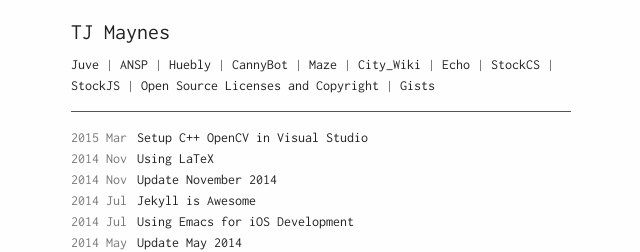
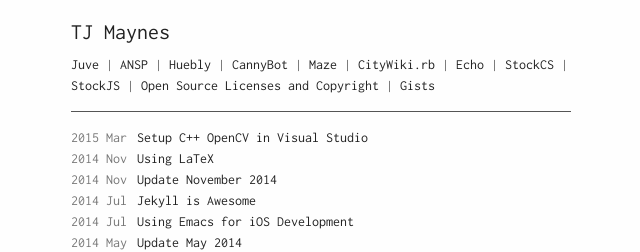
Before and after one commit to embaron/tjmaynes.github.io, a Jekyll site: the page built from index.html, in a window 1280 px wide. Shown: the top 252 px of the page, without its empty margins (319-959 px from the left). Built offline with Jekyll 4.4.1, drawn with Linux system fonts in a browser that asks for light colours.

Commit message:
Update projects.html

```diff
--- a/_includes/projects.html
+++ b/_includes/projects.html
@@ -5,7 +5,7 @@
     <li><a href="https://github.com/tjmaynes/huebly" target="_blank">Huebly</a></li> |
     <li><a href="/projects/canny-bot">CannyBot</a></li> |
     <li><a href="https://github.com/tjmaynes/maze" target="_blank">Maze</a></li> |
-    <li><a href="https://github.com/tjmaynes/CityWiki.rb" target="_blank">City_Wiki</a></li> |
+    <li><a href="https://github.com/tjmaynes/CityWiki.rb" target="_blank">CityWiki.rb</a></li> |
     <li><a href="https://github.com/tjmaynes/echo" target="_blank">Echo</a></li> |
     <li><a href="https://github.com/tjmaynes/stockcs" target="_blank">StockCS</a></li> |
     <li><a href="/projects/stockjs">StockJS</a></li> |
```
